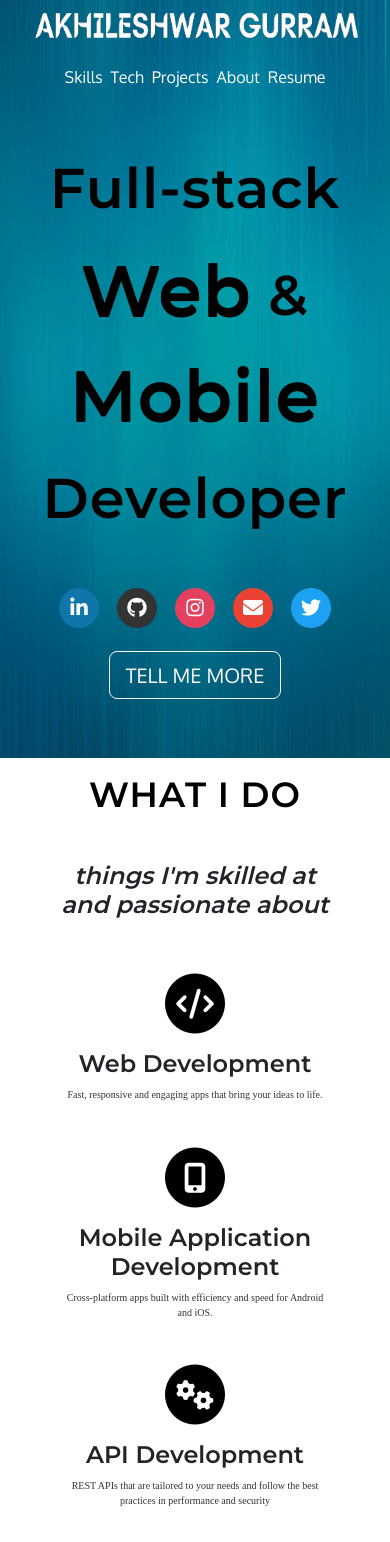
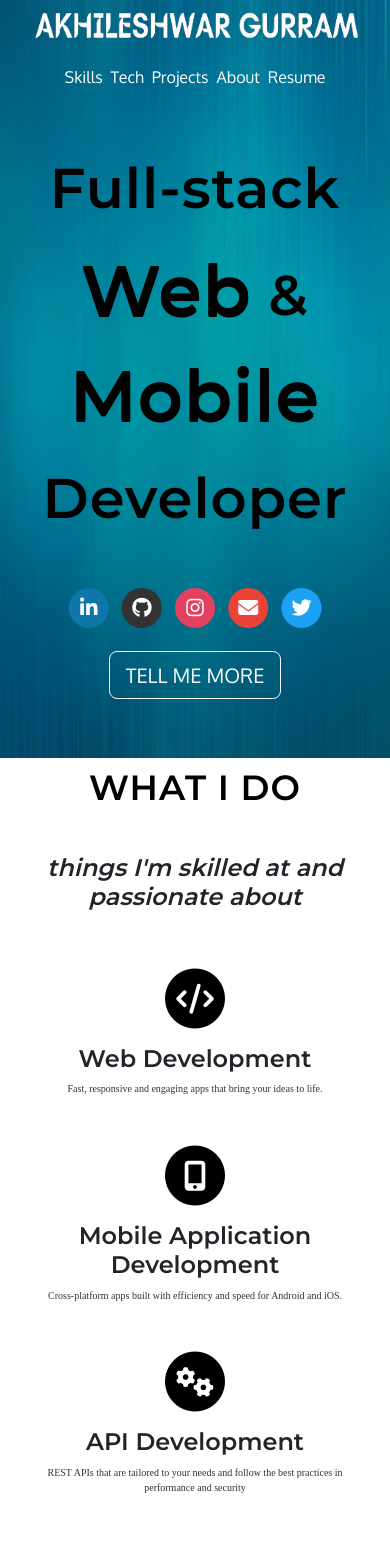
Before and after one commit to Maveric-k07/portfolio-react, a React (Create React App) app: page / in a window 390 px wide. Shown: the top 1542 px of the page. Built offline with nearby package versions, Linux system fonts and the light colour scheme; a web font is replaced by a local one.

Commit message:
UI changes

```diff
--- a/src/styles/icons.css
+++ b/src/styles/icons.css
@@ -16,7 +16,7 @@
 }
 
 .icon-button {
-  margin: 10rem 0.25rem 0rem 0.25rem;
+  margin: 10rem 0.1rem 0rem 0.1rem;
 }
 
 .icon-button:hover {
--- a/src/styles/nav.css
+++ b/src/styles/nav.css
@@ -122,7 +122,7 @@ a {
   .wrapper {
     text-align: center;
     font-size: 10px;
-    padding: 1% 10%% 1%;
+    padding: 1% 10% 1%;
   }
 
   .nav {
```
